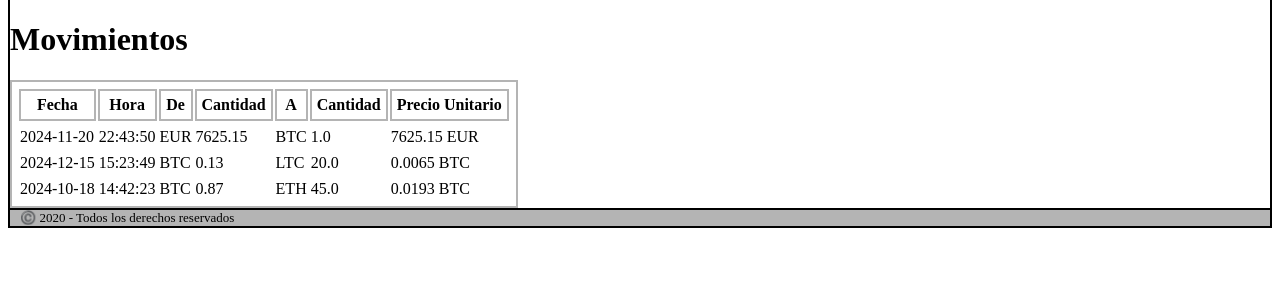
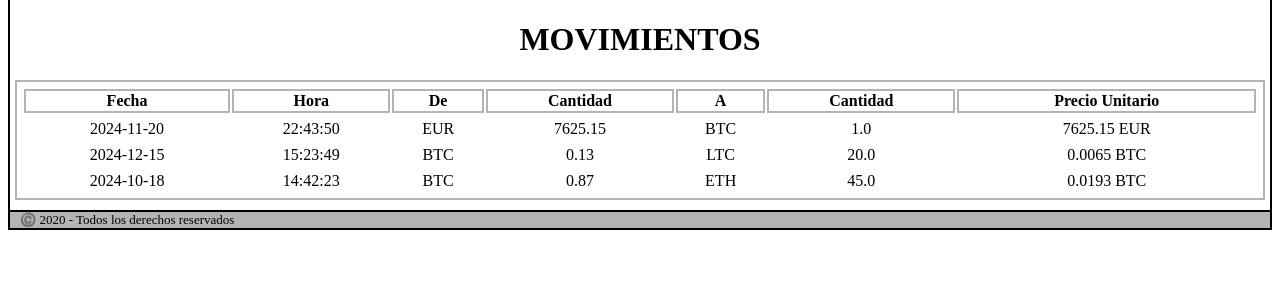
Before and after one commit to Cobra914/proyecto_final_flask, a Flask app: page / in a window 1280 px wide. Shown: the part 100-400 px from the top of the page. Run offline with Flask 3, Linux system fonts and the light colour scheme; data comes from the database, SQL or seed files in the repository.

Commit message:
feat: agregada la plantilla sin_movimientos, avance con algunos estilos

```diff
--- a/mycrypto/static/css/styles.css
+++ b/mycrypto/static/css/styles.css
@@ -34,6 +34,8 @@
 }
 
 .paper {
+    width: 100%;
+    height: 100%;
     padding: 5px;
     border-width: 2px;
     border-style: solid;
@@ -44,5 +46,19 @@
     border-width: 2px;
     border-style: solid;
     border-color: rgb(180, 180, 180);
-    padding: 5px;
+    text-align: center;
 }
+
+.dato {
+    text-align: center;
+}
+
+.main {
+    padding-left: 5px;
+    padding-right: 5px;
+    padding-bottom: 10px;
+}
+
+.subtitulo {
+    text-align: center;
+}
--- a/mycrypto/templates/inicio.html
+++ b/mycrypto/templates/inicio.html
@@ -5,7 +5,7 @@
 {% endblock head_title %}
 
 {% block page_title %}
-<h1>Movimientos</h1>
+<h1 class="subtitulo">MOVIMIENTOS</h1>
 {% endblock page_title %}
 
 {% block contenido %}
--- a/mycrypto/views.py
+++ b/mycrypto/views.py
@@ -8,4 +8,7 @@
 @app.route('/')
 def home():
     lista = ListaMovimientos()
-    return render_template('inicio.html', movs=lista.movimientos)
+    if lista.movimientos != []:
+        return render_template('inicio.html', movs=lista.movimientos)
+    else:
+        return render_template('sin_movimientos.html')
```
Also changed, not shown: mycrypto/templates/sin_movimientos.html (added, +13 -0 lines).
